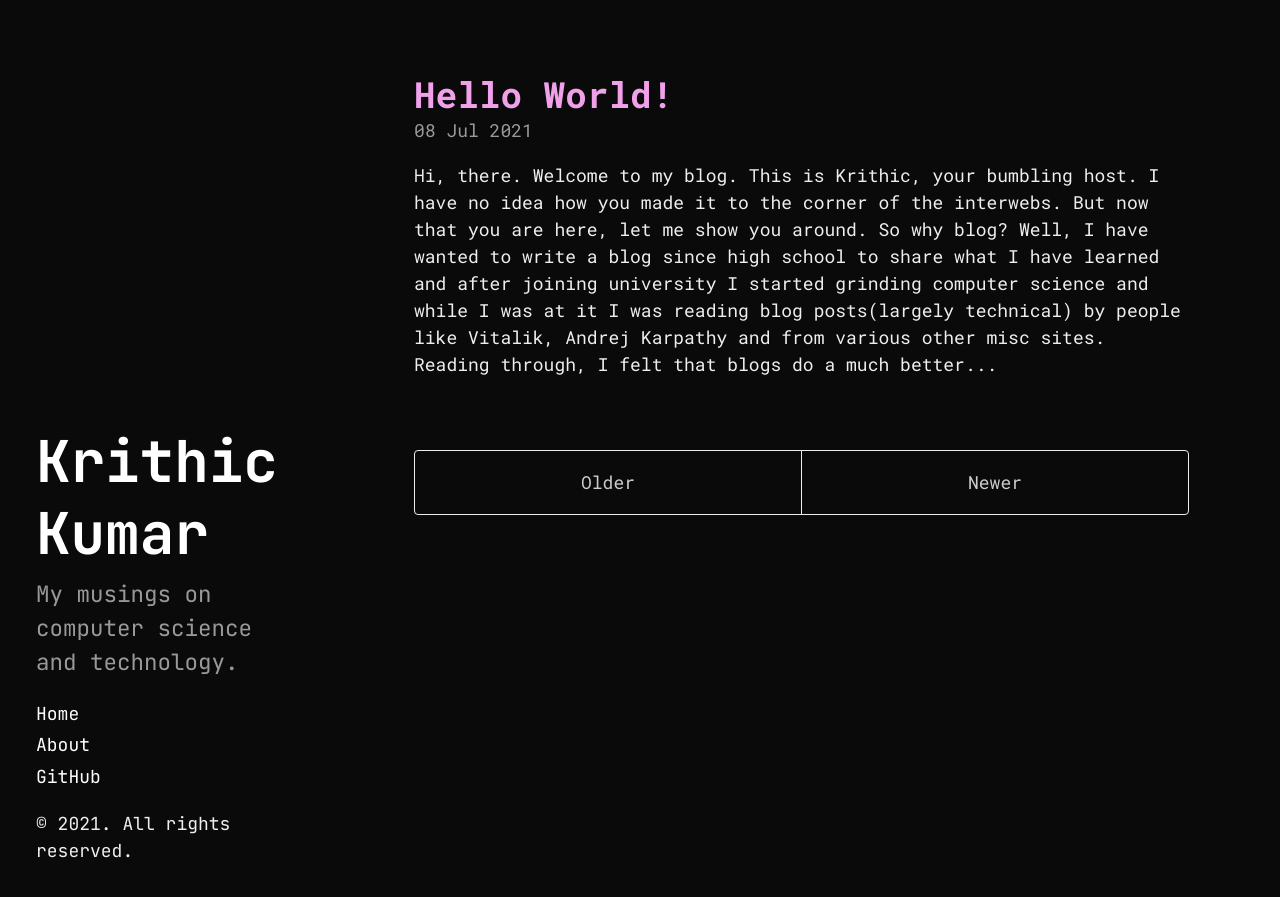
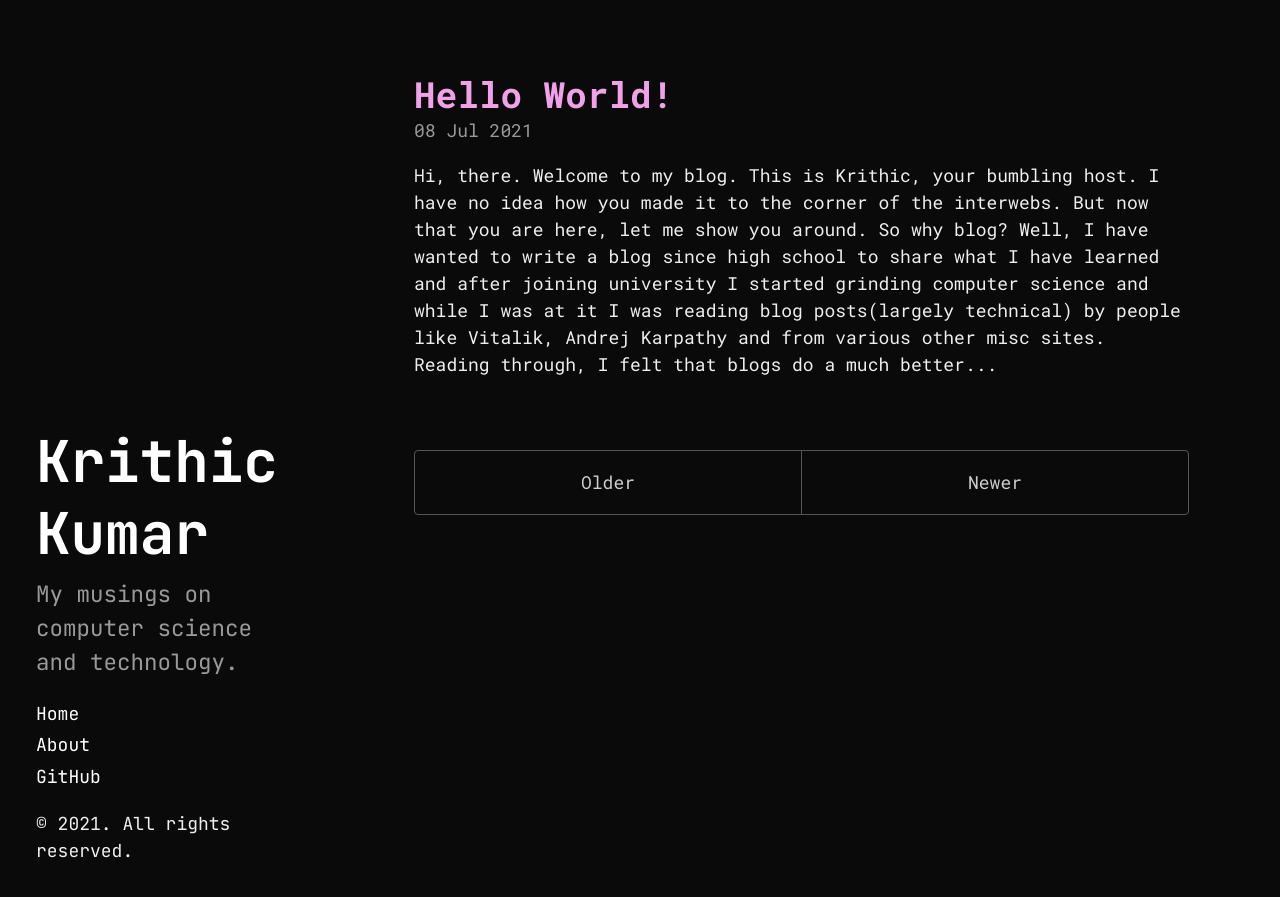
Before and after one commit to notjedi/notjedi.github.io, a Jekyll site: the page built from index.html, in a window 1280 px wide. Shown: the top 897 px of the page. Built offline with Jekyll 4.4.1, drawn with Linux system fonts in a browser that asks for light colours; the list of posts is cut into pages by our own code.

Commit message:
change colors

```diff
--- a/public/css/poole.css
+++ b/public/css/poole.css
@@ -252,7 +252,7 @@
 .lead {
   font-size: 1.25rem;
   font-weight: 300;
-  color: #999;
+  color: #999 !important;
 }
 
 
@@ -391,7 +391,7 @@
 .pagination-item {
   display: block;
   padding: 1rem;
-  border: 1px solid #eee;
+  border: 1px solid #555;
 }
 .pagination-item:first-child {
   margin-bottom: -1px;
```
